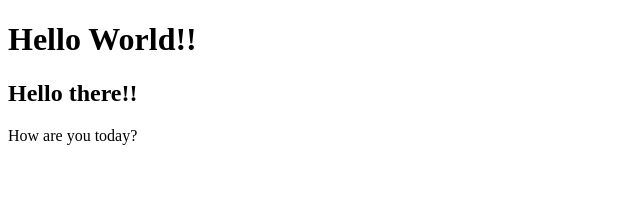
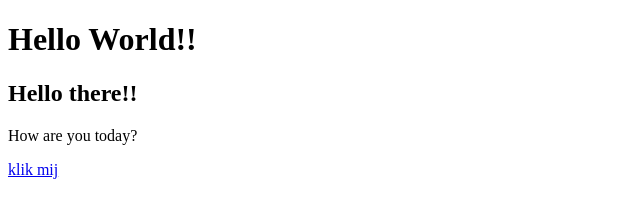
Before and after one commit to Kayle-B/gitOefening, a plain HTML site: page index.html in a window 1280 px wide. Shown: the full height of the page, 0-640 px from the left. Drawn offline with Linux system fonts and the light colour scheme.

Commit message:
added href to Kayleboersen.nl

```diff
--- a/index.html
+++ b/index.html
@@ -10,5 +10,6 @@
     <h1>Hello World!!</h1>
     <H2>Hello there!!</H2>
     <p>How are you today?</p>
+    <a href="www.kayleboersen.nl">klik mij</a>
 </body>
 </html>
```
